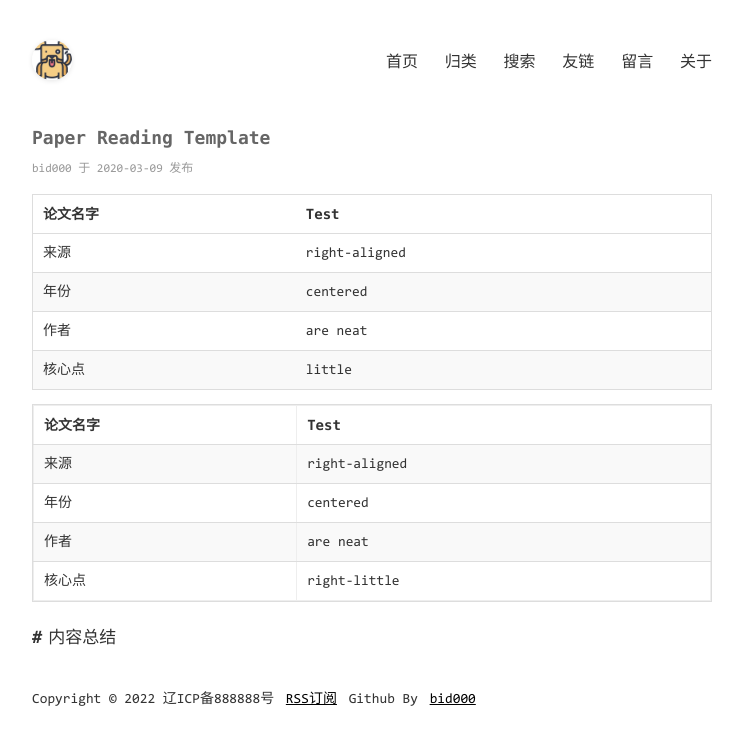
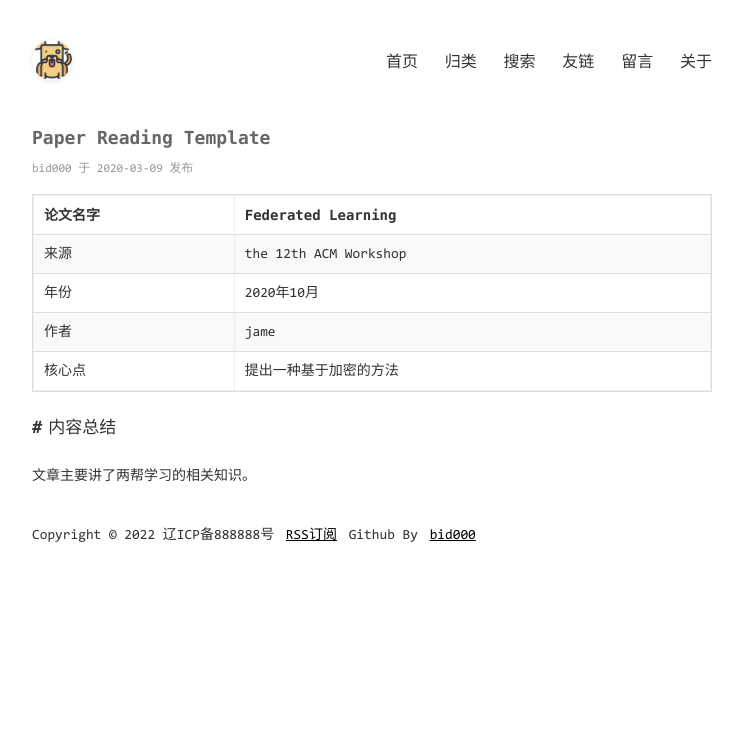
Before and after one commit to CaiJi-bai/CaiJi-bai.github.io, a Jekyll site: the page built from _posts/2020-03-09-Paper Reading Template.md, in a window 1280 px wide. Shown: the top 745 px of the page, without its empty margins (268-1011 px from the left). Built offline with Jekyll 4.4.1, drawn with Linux system fonts in a browser that asks for light colours.

Commit message:
little 7

```diff
--- a/_posts/2020-03-09-Paper Reading Template.md
+++ b/_posts/2020-03-09-Paper Reading Template.md
@@ -4,34 +4,28 @@ title: Paper Reading Template
 categories: [Test]
 ---
 
-论文名字  |    Test
-:-----    | :-----
-来源      | right-aligned
-年份      |   centered
-作者      |   are neat
-核心点    |   little
-
 <table border="1">
     <tr>
         <th>论文名字</th>
-        <th>Test</th>
+        <th>Federated Learning</th>
     </tr>
     <tr>
         <td>来源</td>
-        <td>right-aligned</td>
+        <td>the 12th ACM Workshop</td>
     </tr>
     <tr>
         <td>年份</td>
-        <td>centered</td>
+        <td>2020年10月</td>
     </tr>
     <tr>
         <td>作者</td>
-        <td>are neat</td>
+        <td>jame</td>
     </tr>
     <tr>
         <td>核心点</td>
-        <td>right-little</td>
+        <td>提出一种基于加密的方法</td>
     </tr>
 </table>
 
 # 内容总结
+文章主要讲了两帮学习的相关知识。
```
Also changed, not shown: _posts/2020-03-09-Helllo World.md (+1 -0 lines).
